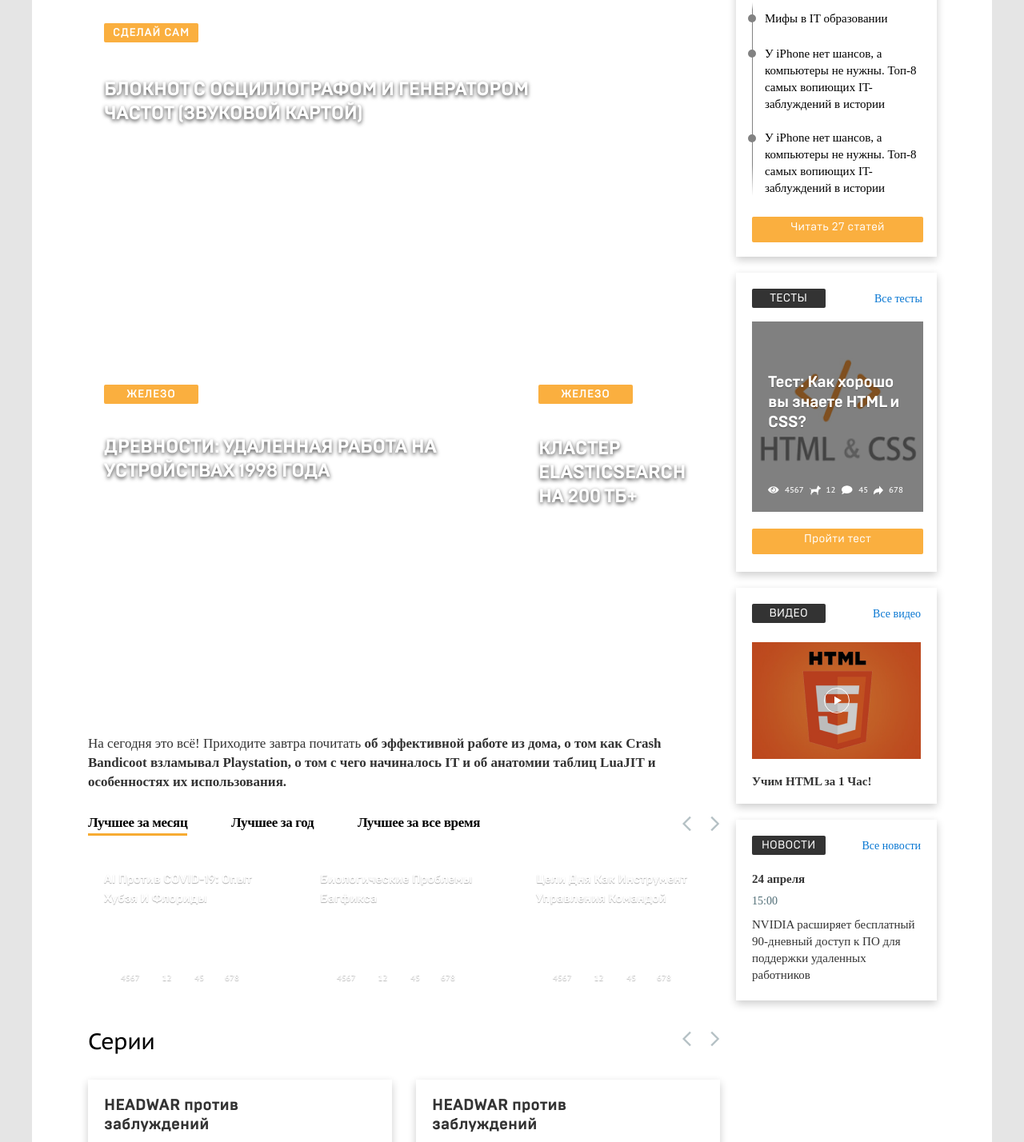
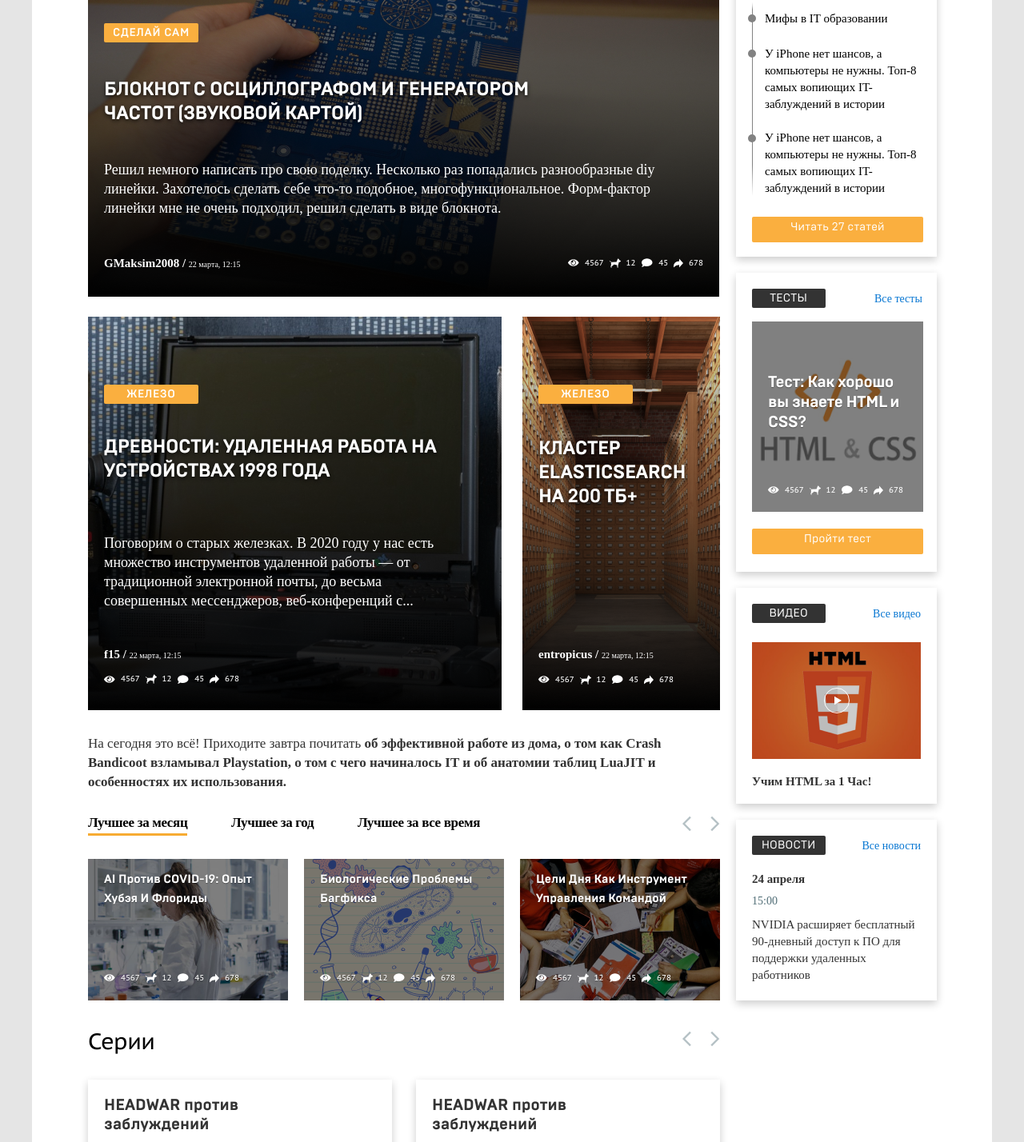
Before and after one commit to immo0rtal/snp-task1, a website: page index.html in a window 1280 px wide. Shown: the part 439-1867 px from the top of the page at 80% size. Drawn offline with nearby package versions, Linux system fonts and the light colour scheme; files that its build step writes are made by us from their sources; files whose address does not match are found by name; a web font is replaced by a local one.

Commit message:
final version six

```diff
--- a/src/scss/style.scss
+++ b/src/scss/style.scss
@@ -387,7 +387,7 @@ img {
             .main-news__item {
               width: 789px;
               height: 492px;
-              background-image: url("..dist/images/Article1.png");
+              background-image: url("/dist/images/Article1.png");
               position: relative;
 
               .main-news__item__inside {
@@ -516,7 +516,7 @@ img {
                 transition: 0.5s;
                 width: 517px;
                 height: 492px;
-                background-image: url("..dist/images/Article2.png");
+                background-image: url("/dist/images/Article2.png");
                 position: relative;
 
                 .main-news__item__inside {
@@ -641,7 +641,7 @@ img {
                 width: 247px;
                 height: 492px;
                 margin-left: 25px;
-                background: border-box url("..dist/images/Article3.png") no-repeat;
+                background: border-box url("/dist/images/Article3.png") no-repeat;
                 background-size: 100% 100%;
 
                 .main-news__item__inside {
@@ -867,13 +867,13 @@ img {
                     margin-left: 20px;
                   }
                   .one {
-                    background: url(..dist/images/SideArticle1.png) no-repeat;
+                    background: url(/dist/images/SideArticle1.png) no-repeat;
                   }
                   .two {
-                    background: url(..dist/images/SideArticle2.png) no-repeat;
+                    background: url(/dist/images/SideArticle2.png) no-repeat;
                   }
                   .three {
-                    background: url(..dist/images/SideArticle3.png) no-repeat;
+                    background: url(/dist/images/SideArticle3.png) no-repeat;
                   }
                 }
               }
@@ -1316,7 +1316,7 @@ img {
 
                 .inside__content {
                   margin-top: 17px;
-                  background-image: url(dist/images/HTMLandCSSPicture.png);
+                  background-image: url(/dist/images/HTMLandCSSPicture.png);
                   height: 238px;
                   position: relative;
 
@@ -1451,7 +1451,7 @@ img {
                 }
 
                 .inside__content {
-                  background-image: url(dist/images/HtmlIcon.png);
+                  background-image: url(/dist/images/HtmlIcon.png);
                   margin-top: 24px;
                   height: 146px;
                   position: relative;
```
